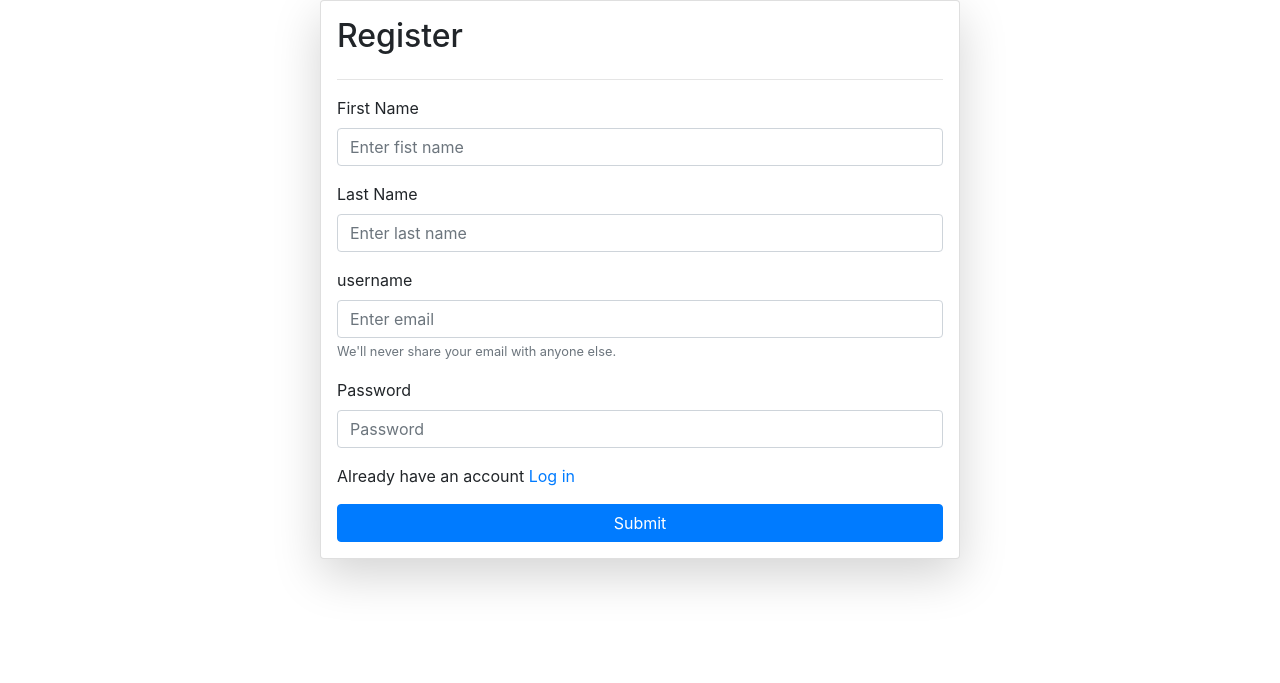
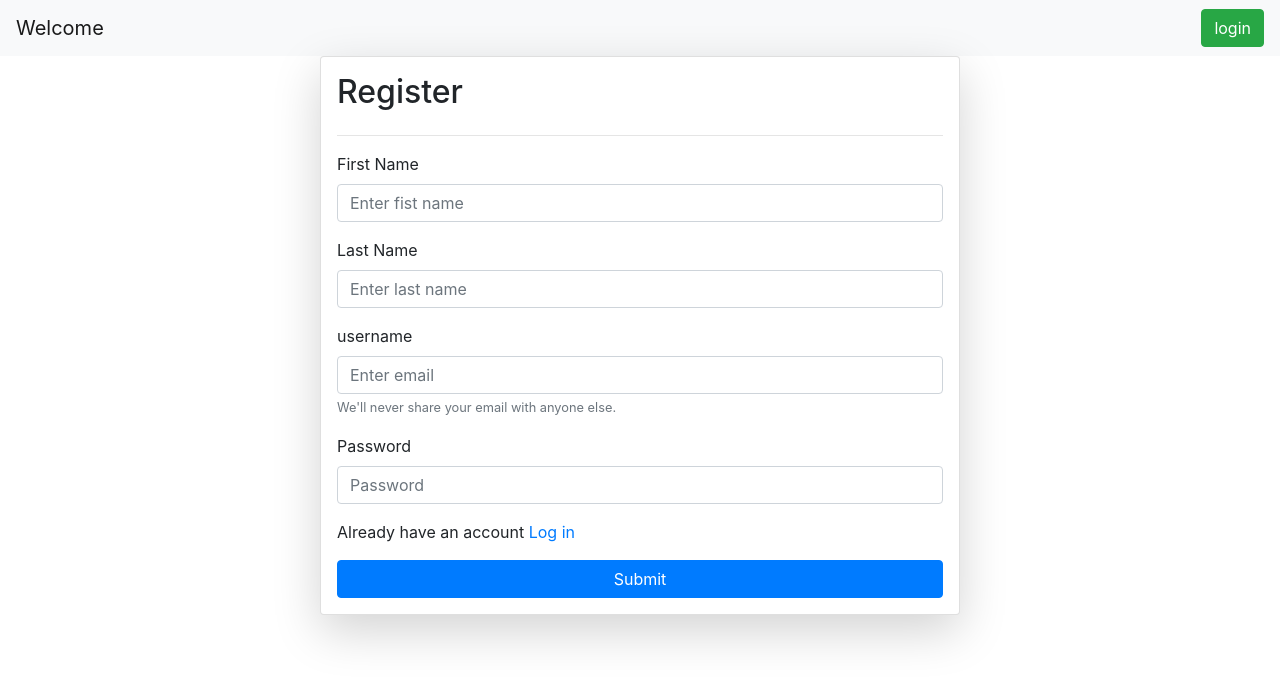
Before and after one commit to 00SAHIN/authApp, a Django app: page /register/ in a window 1280 px wide. Shown: the top 683 px of the page. Run offline with Django 5.2, Linux system fonts and the light colour scheme.

Commit message:
11 login page

```diff
--- a/core/core/urls.py
+++ b/core/core/urls.py
@@ -1,6 +1,6 @@
 from django.urls import path
 from home.views import home, contact, about, success_page
-from vege.views import login_page, receipes,delete_receipe, register_page,update_receipe
+from vege.views import login_page, logout_page, receipes,delete_receipe, register_page,update_receipe
 from django.conf.urls.static import static
 from django.conf import settings
 from django.contrib.staticfiles.urls import staticfiles_urlpatterns
@@ -15,6 +15,7 @@ urlpatterns = [
     path('login/', login_page, name='login_page'),
     path('register/', register_page, name= 'register_page'),
     path('success_page/', success_page, name='success_page'),
+    path('logout/', logout_page,name='logout_page')
 ]
 
 if settings.DEBUG:
--- a/core/home/templates/common.html
+++ b/core/home/templates/common.html
@@ -8,8 +8,19 @@
     <title>{{page}}</title>
 </head>
 <body>
+
+    <nav class="navbar navbar-light bg-light justify-content-between">
+        <a class="navbar-brand">Welcome</a>
+        <form class="form-inline">
+            {% if request.user.is_authenticated %}
+            <a href="/logout/" class = "btn btn-success" type ="submit">logout</a>
+            {% else %}
+            <a href="/login/" class = "btn btn-success" type ="submit">login</a>
+            {% endif %}
+        </form>
+      </nav>
+
     {% block start %}
-
     {% endblock %}
 </body>
 </html>
--- a/core/vege/templates/receipes.html
+++ b/core/vege/templates/receipes.html
@@ -1,7 +1,7 @@
 {% extends "common.html" %}
 
 {% block start %}
-< class="container mt-5">
+<div class="container mt-5">
     <form class="col-6 mx-auto card p-3 shadow-lg" method='post' enctype="multipart/form-data">
         {% csrf_token %}
         <h2>Add Recipe</h2>
--- a/core/vege/templates/register.html
+++ b/core/vege/templates/register.html
@@ -13,21 +13,21 @@
         {% endif %}
           </div>
         <div class="form-group">
-            <label for="exampleInputEmail1">First Name </label>
-            <input type="text" class="form-control"name="first_name" id="exampleInputEmail1" aria-describedby="emailHelp" placeholder="Enter fist name">
+            <label>First Name </label>
+            <input type="text" class="form-control"name="first_name"  aria-describedby="emailHelp" placeholder="Enter fist name">
           </div>
           <div class="form-group">
-            <label for="exampleInputEmail1">Last Name </label>
-            <input type="text" class="form-control" name = "last_name" id="exampleInputEmail1" aria-describedby="emailHelp" placeholder="Enter last name">
+            <label>Last Name </label>
+            <input type="text" class="form-control" name = "last_name"  aria-describedby="emailHelp" placeholder="Enter last name">
           </div>
             <div class="form-group">
-              <label for="exampleInputEmail1">username</label>
-              <input type="email" class="form-control" name="username" id="exampleInputEmail1" aria-describedby="emailHelp" placeholder="Enter email">
+              <label>username</label>
+              <input type="email" class="form-control" name="username"  aria-describedby="emailHelp" placeholder="Enter email">
               <small id="emailHelp" class="form-text text-muted">We'll never share your email with anyone else.</small>
             </div>
             <div class="form-group">
-              <label for="exampleInputPassword1">Password</label>
-              <input type="password" name="password" class="form-control" id="exampleInputPassword1" placeholder="Password">
+              <label >Password</label>
+              <input type="password" name="password" class="form-control" placeholder="Password">
             </div>
             <p> Already have an account <a href="/login/">Log in</a></p>
             <button type="submit" class="btn btn-primary">Submit</button>
--- a/core/vege/views.py
+++ b/core/vege/views.py
@@ -3,7 +3,9 @@ from django.contrib import messages  # Ensure this is imported
 from django.http import HttpResponse
 from django.contrib.auth.models import User
 from .models import Receipe
-
+from django.contrib.auth import authenticate,login,logout
+from django.contrib.auth.decorators import login_required
+@login_required(login_url="/login/")
 def receipes(request):
     if request.method == "POST":
         data = request.POST
@@ -52,7 +54,26 @@ def update_receipe(request, id):
     return render(request, 'update_receipes.html', context)
 
 def login_page(request):
+    if request.method == "POST":
+        username = request.POST.get('username')
+        password = request.POST.get('password')
+        if not User.objects.filter(username=username).exists():
+            messages.error(request, "Invalid user name")
+            return redirect('/login/')
+        user = authenticate(username = username, password = password)
+
+        if user is None:
+            messages.error(request,'Invalid password')
+            return redirect('/login/')
+
+        else:
+            login(request,user)
+            return redirect('/receipes/')
     return render(request, 'login.html')
+def logout_page(request):
+    logout(request)
+    return redirect('/login/')
+
 
 def register_page(request):
     if request.method == "POST":
```
Also changed, not shown: core/vege/templates/login.html (+9 -4 lines), core/db.sqlite3.
